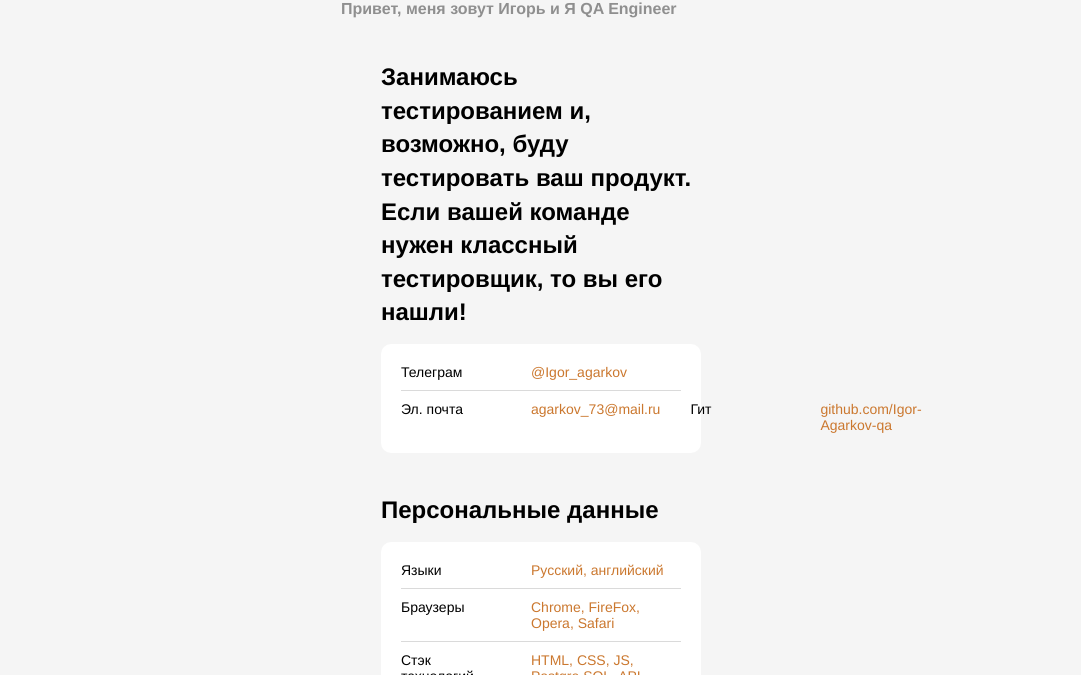
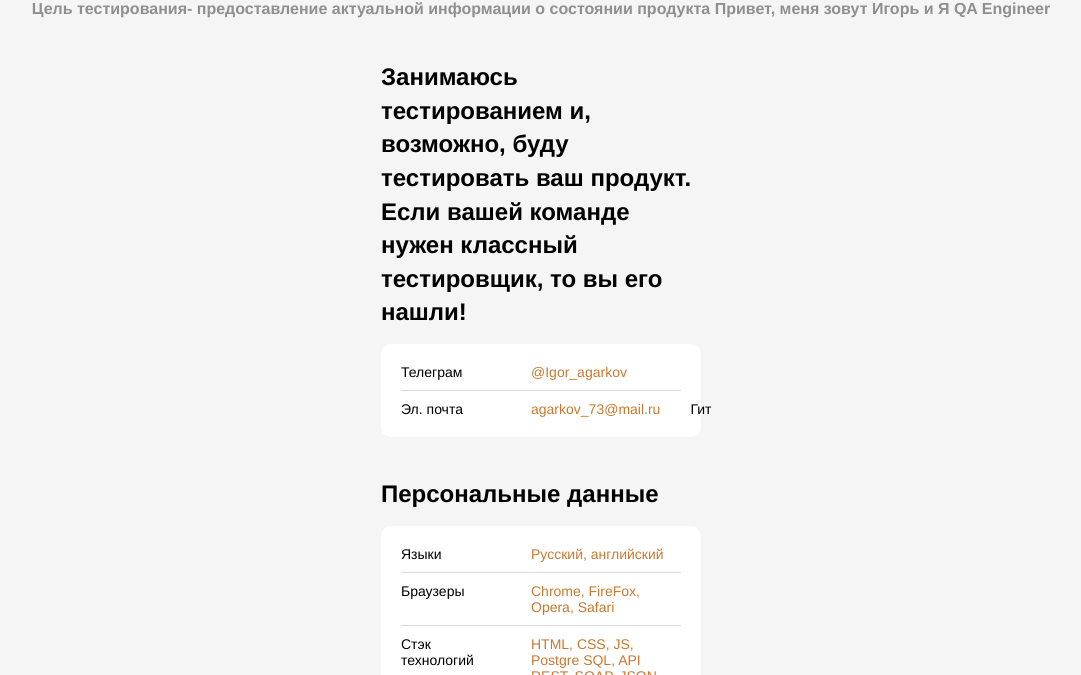
Before and after one commit to Igor-Agarkov-qa/cv, a plain HTML site: page index.html in a window 1280 px wide. Shown: the part 425-1100 px from the top of the page, without its empty margins (99-1180 px from the left). Drawn offline with Linux system fonts and the light colour scheme.

Commit message:
добавил Цель тестирования

```diff
--- a/index.html
+++ b/index.html
@@ -12,7 +12,8 @@
     <header class="header">
       <img src="https://habrastorage.org/r/w1560/getpro/habr/post_images/50f/b0c/8c0/50fb0c8c09d31f2b323e5a3057bcb663.jpg">
       <h1 class="header__title">Игорь Агарков</h1>
-      <h3 class="header__subtitle">Привет, меня зовут Игорь и Я QA Engineer</h3>
+      <h3 class="header__subtitle"> Цель тестирования- предоставление актуальной информации о состоянии продукта
+        Привет, меня зовут Игорь и Я QA Engineer</h3>
     </header>
     <main>
       <section class="links">
@@ -27,7 +28,7 @@
             <a class="linsk__link" href="mailto:agarkov_73@mail.ru"
               >agarkov_73@mail.ru</a>
             <p class="links__title">Гит</p>
-            <a class="linsk__link" href="http://github.com/IgorAgarkov-qa/">github.com/Igor-Agarkov-qa</a>
+            <a class="linsk__link" href="http://github.com/IgorAgarkov-qa/"></a>
           </li>
         </ul>
       </section>
```
